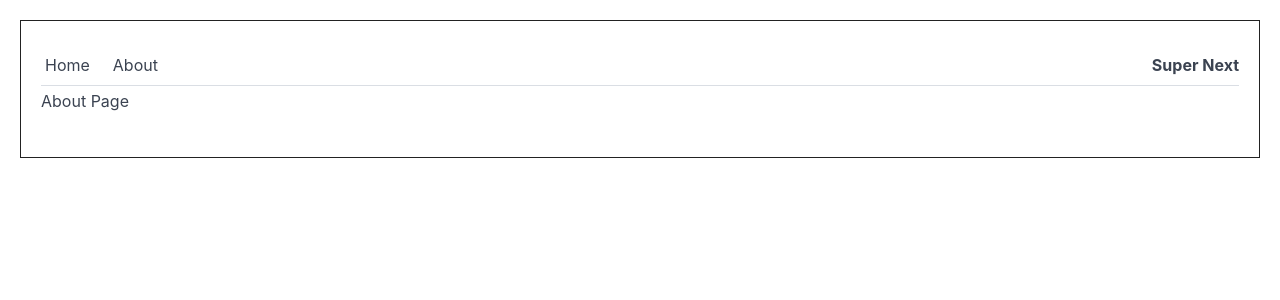
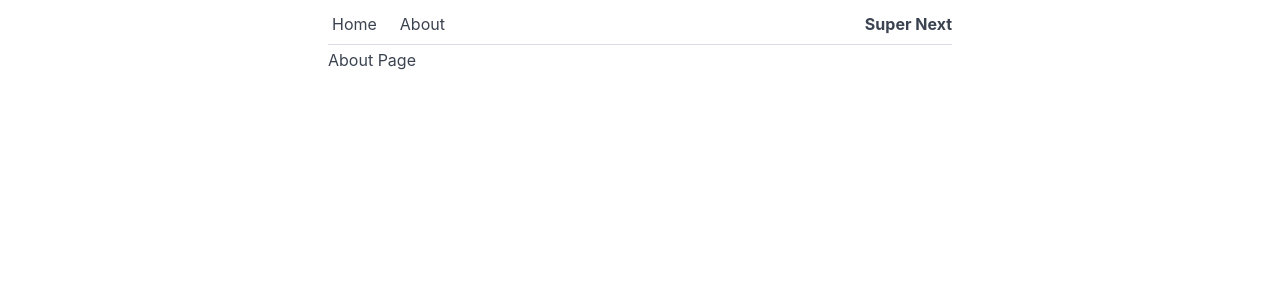
Before and after one commit to joe83/super-next-js, a Next.js app: page /about in a window 1280 px wide. Shown: the top 300 px of the page. Built offline with nearby package versions, Linux system fonts and the light colour scheme.

Commit message:
use spectre container as layout

```diff
--- a/components/SuperLayout.js
+++ b/components/SuperLayout.js
@@ -1,16 +1,14 @@
 import Header from './Header'
-
-const layoutStyle = {
-  margin: 20,
-  padding: 20,
-  border: '1px solid #222'
-}
 
 const SuperLayout = (props) => {
   return (
-    <div style={layoutStyle}>
-      <Header />
-      {props.children}
+    <div className='container'>
+      <div className='columns'>
+        <div className='column col-6 col-mx-auto'>
+          <Header />
+          {props.children}
+        </div>
+      </div>
     </div>
   )
 }
```
